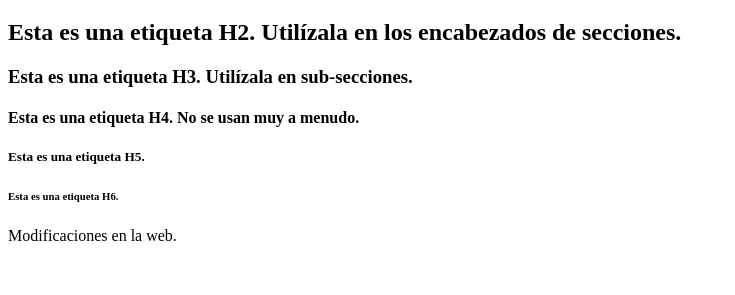
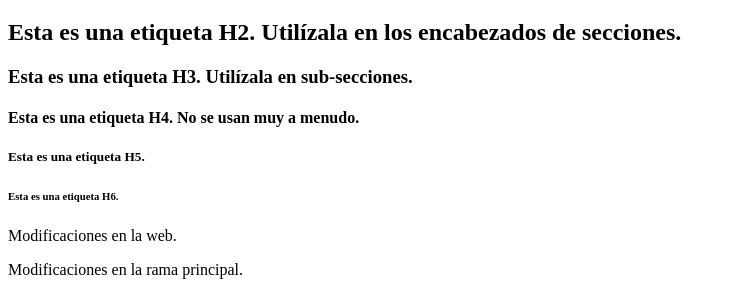
Before and after one commit to Luiscordonc/CursoGit, a plain HTML site: page Index.html in a window 1280 px wide. Shown: the part 594-889 px from the top of the page, without its empty margins (0-735 px from the left). Before the commit the page ends 855 px from the top, so only its background shows below. Drawn offline with Linux system fonts and the light colour scheme.

Commit message:
Cambios de la rama principal

```diff
--- a/Index.html
+++ b/Index.html
@@ -26,5 +26,12 @@ Un segundo enunciado (pegado al primero).</p>
 <h5>Esta es una etiqueta H5.</h5>
 <h6>Esta es una etiqueta H6.</h6>
 	<p>Modificaciones en la web.</p>
+
+
+
+
+
+	<p>Modificaciones en la rama principal.</p>
+
 	</body>
 </html>
```
